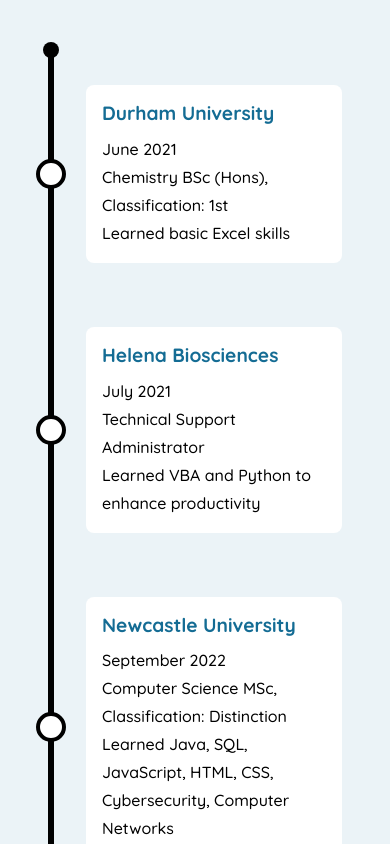
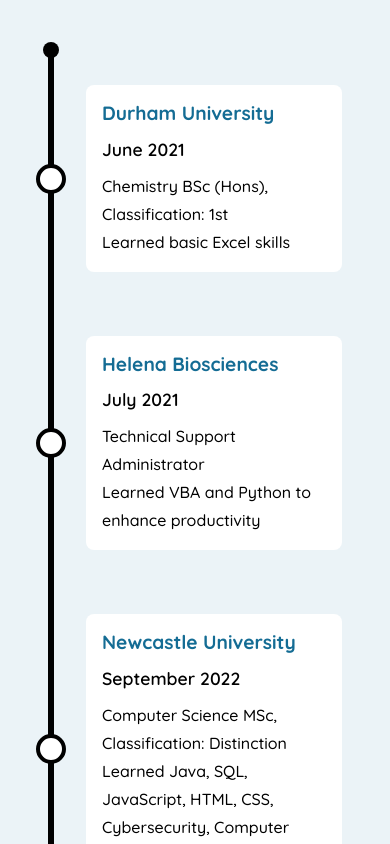
Before and after one commit to Ryhhill1998/Personal-Site, a React (Create React App) app: page / in a window 390 px wide. Shown: the part 2980-3824 px from the top of the page. Built offline with nearby package versions, Linux system fonts and the light colour scheme; a web font is replaced by a local one.

Commit message:
made timeline mobile responsive

```diff
--- a/src/App.css
+++ b/src/App.css
@@ -482,5 +482,8 @@
 
   .journey .row .content-container .hidden-date {
     display: inline-block;
+    font-size: 1.1rem;
+    margin-bottom: 0.5em;
+    font-weight: 600;
   }
 }
```
